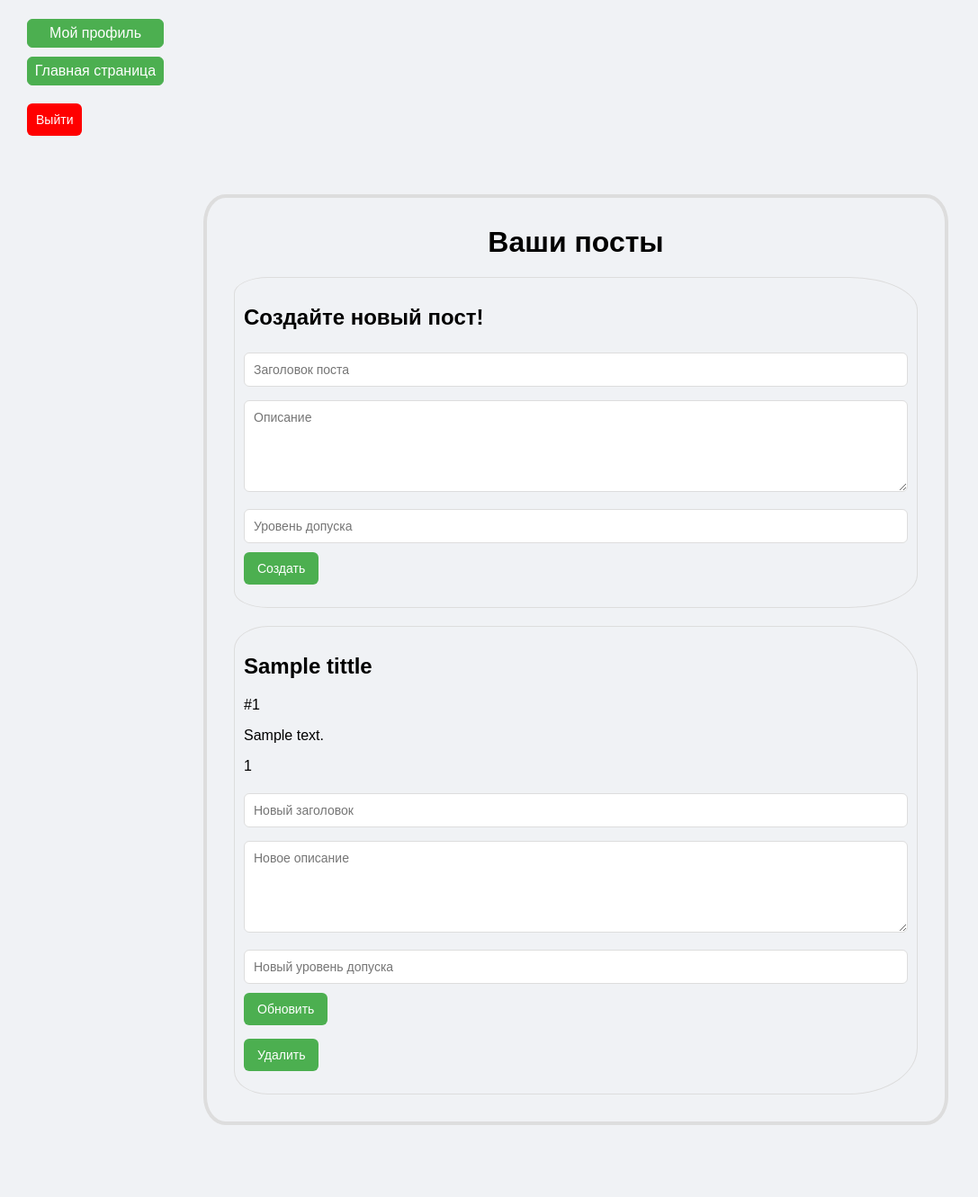
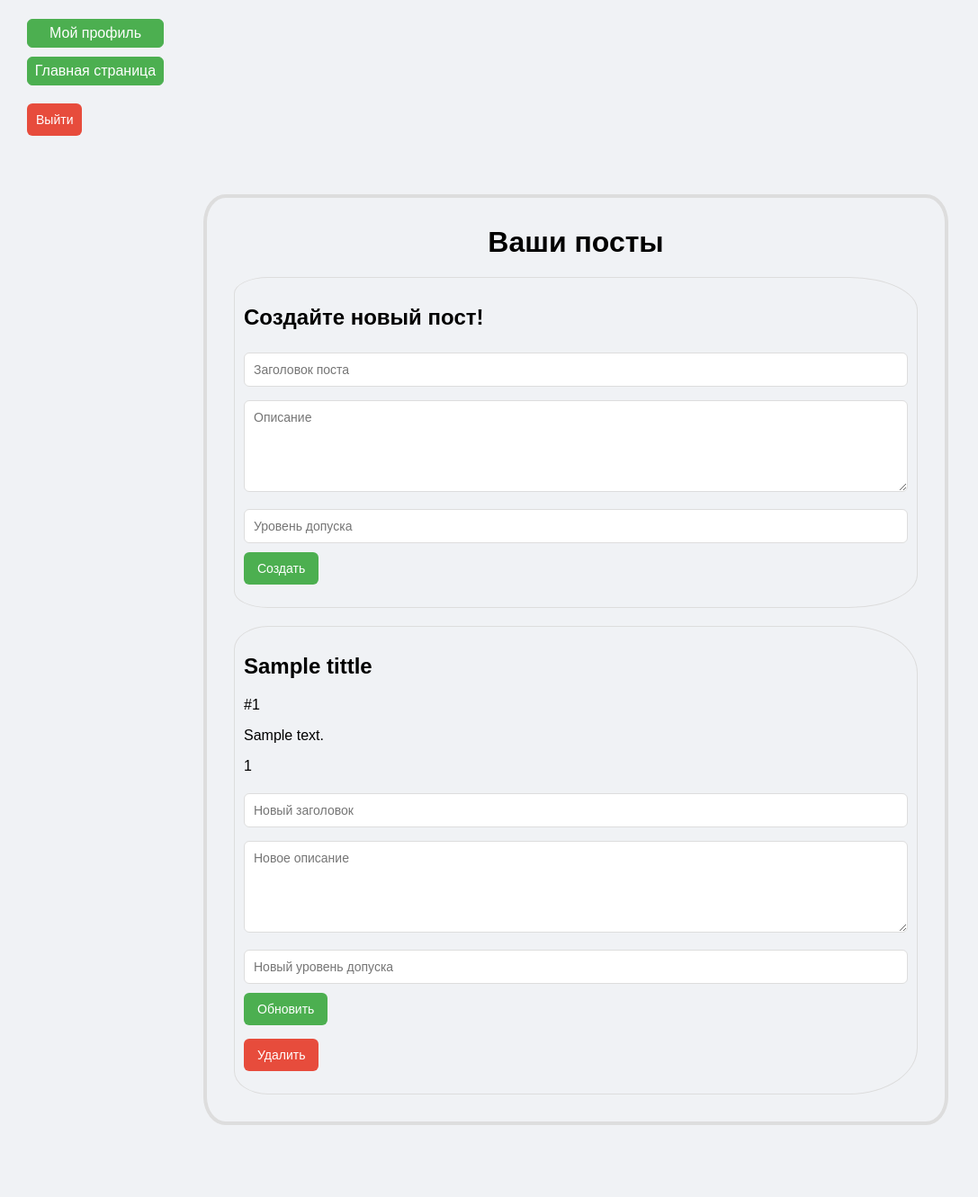
Before and after one commit to ReyimDaniel/test_task_2025_effective_mobile, a FastAPI app: template templates/my_posts.html in a window 1280 px wide. Shown: the part 71-1402 px from the top of the page at 90% size, without its empty margins (0-1087 px from the left). Run offline with FastAPI, Linux system fonts and the light colour scheme; the template is opened without the code that fills it: most values are stand-ins (such as "Sample title", 1, 10 or a date in 2020); parts of the project's set-up code (start-up, migrations or seed data) failed here and were passed over.

Commit message:
update style css

```diff
--- a/static/style.css
+++ b/static/style.css
@@ -138,7 +138,7 @@ button:not(.delete-btn), input[type="submit"]:not(.delete-btn) {
 }
 
 .header button:not(.delete-btn) {
-    background: red;
+    background: #e74c3c;
     color: white;
     margin: 15px 5px 5px;
 }
@@ -149,6 +149,14 @@ button:not(.delete-btn), input[type="submit"]:not(.delete-btn) {
     width: 150px;
     text-align: center;
     padding: 6px 0;
+}
+
+.form-inline-del button {
+    background: #e74c3c;
+}
+
+.form-inline-del button:hover {
+    opacity: 0.6;
 }
 
 .auth-container p {
@@ -166,7 +174,7 @@ button:not(.delete-btn), input[type="submit"]:not(.delete-btn) {
 }
 
 .error {
-    color: red;
+    color: #e74c3c;
     text-align: center;
     margin-bottom: 15px;
 }
--- a/templates/my_posts.html
+++ b/templates/my_posts.html
@@ -38,7 +38,7 @@
             <input type="number" name="required_access_id" placeholder="Новый уровень допуска" min="1" max="3" required>
             <button type="submit">Обновить</button>
         </form>
-        <form method="post" action="/delete_post/{{ post.id }}" class="form-inline">
+        <form method="post" action="/delete_post/{{ post.id }}" class="form-inline-del">
             <button type="submit">Удалить</button>
         </form>
     </div>
```
